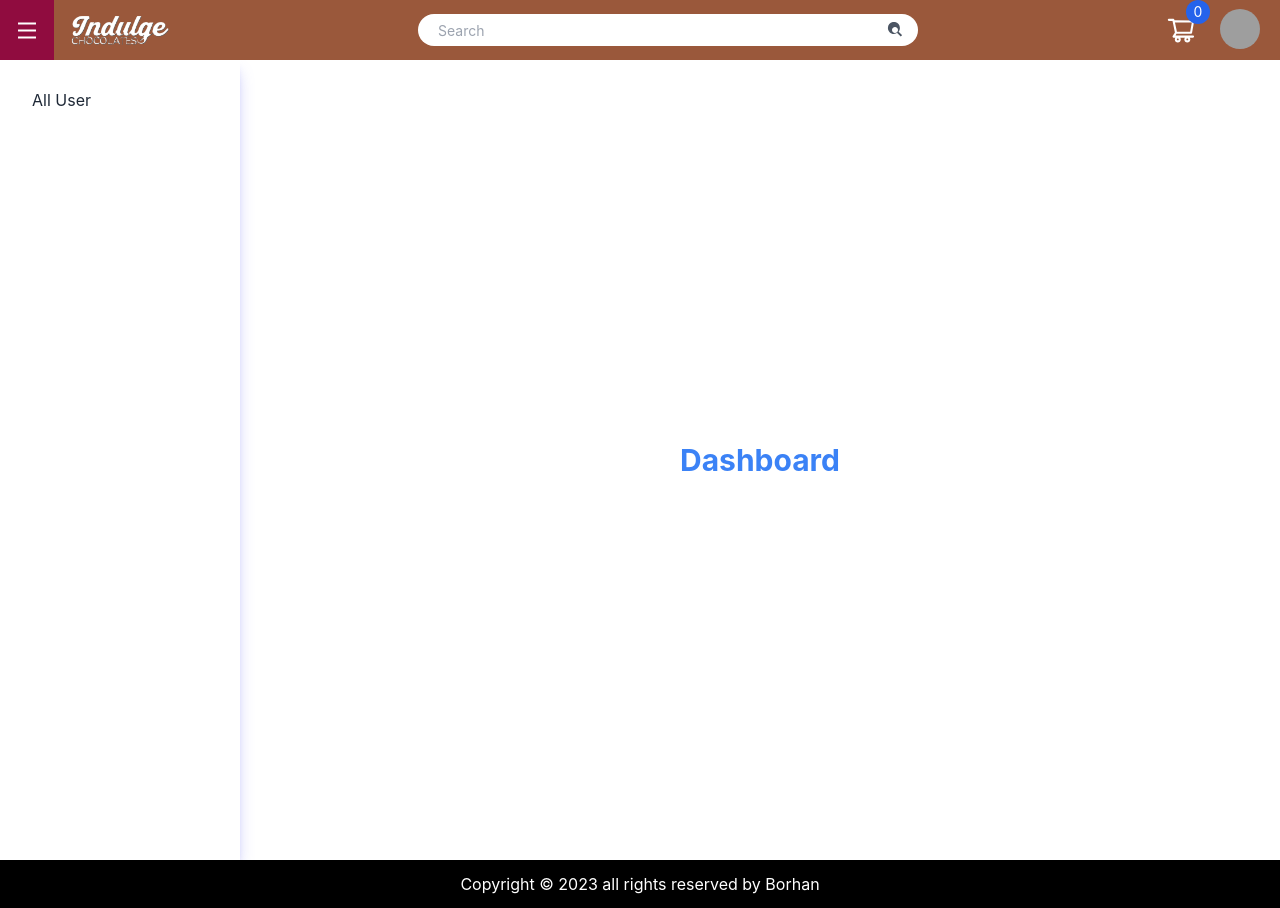
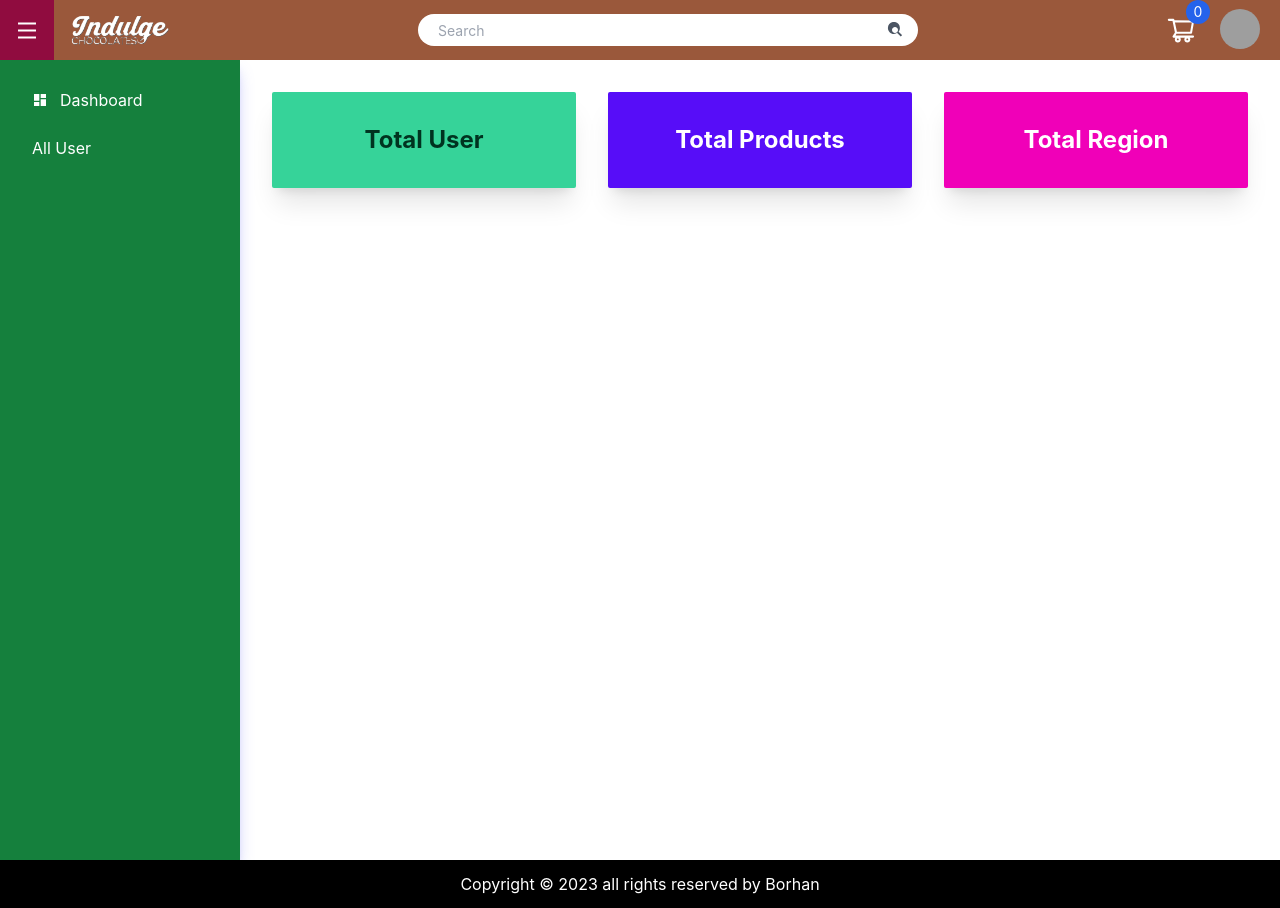
Before and after one commit to MuhammadBorhan/e_commerce_for_chocolate, a React (Create React App) app: page /dashboard in a window 1280 px wide. Built offline with nearby package versions, Linux system fonts and the light colour scheme; no server answers; grey boxes are pictures that could not be loaded.

Commit message:
dashboard updated

```diff
--- a/src/Layout/DashboardLayout.js
+++ b/src/Layout/DashboardLayout.js
@@ -2,6 +2,7 @@ import React from "react";
 import Navbar from "./Navbar";
 import { Link, Outlet } from "react-router-dom";
 import { useGetUserQuery } from "../features/api/loginApi";
+import { MdDashboard } from "react-icons/md";
 
 const DashboardLayout = () => {
   const { data } = useGetUserQuery();
@@ -14,7 +15,13 @@ const DashboardLayout = () => {
       </div>
       <div className="drawer-side shadow-lg shadow-indigo-500/40">
         <label htmlFor="dashboard-drawer" className="drawer-overlay"></label>
-        <ul className="menu p-4 w-60 bg-base-100 text-base-content">
+
+        <ul className="menu p-4 w-60 bg-green-700 text-white">
+          <li>
+            <Link to="/dashboard">
+              <MdDashboard /> Dashboard
+            </Link>
+          </li>
           {users?.role == "admin" && (
             <li>
               <Link to="/dashboard/addregion">Add Region And District</Link>
--- a/src/Pages/Dashboard/Dashboard.js
+++ b/src/Pages/Dashboard/Dashboard.js
@@ -1,9 +1,40 @@
 import React from "react";
+import { useGetAllUserQuery } from "../../features/api/loginApi";
+import { useGetAllProductsQuery } from "../../features/api/productsApi";
+import { useGetAllRegionQuery } from "../../features/api/regionApi";
 
 const Dashboard = () => {
+  const { data, isLoading } = useGetAllUserQuery();
+  const users = data?.data;
+
+  const { data: product } = useGetAllProductsQuery();
+  const products = product?.data;
+
+  const {
+    data: regionData,
+    isLoading: regionLoading,
+    error: regionError,
+  } = useGetAllRegionQuery();
+  const regions = regionData?.data;
   return (
-    <div className="flex justify-center items-center h-full">
-      <h3 className="text-blue-500 font-bold text-3xl">Dashboard</h3>
+    <div className="grid grid-cols-1 lg:grid-cols-3 gap-8 p-8 text-center">
+      <div className="card bg-success text-success-content rounded-sm shadow-xl">
+        <div className="card-body ">
+          <h2 className="text-2xl font-bold">Total User {users?.length}</h2>
+        </div>
+      </div>
+      <div className="card bg-primary text-primary-content rounded-sm shadow-xl">
+        <div className="card-body ">
+          <h2 className="text-2xl font-bold">
+            Total Products {products?.length}
+          </h2>
+        </div>
+      </div>
+      <div className="card bg-secondary text-secondary-content rounded-sm shadow-xl">
+        <div className="card-body ">
+          <h2 className="text-2xl font-bold">Total Region {regions?.length}</h2>
+        </div>
+      </div>
     </div>
   );
 };
```
